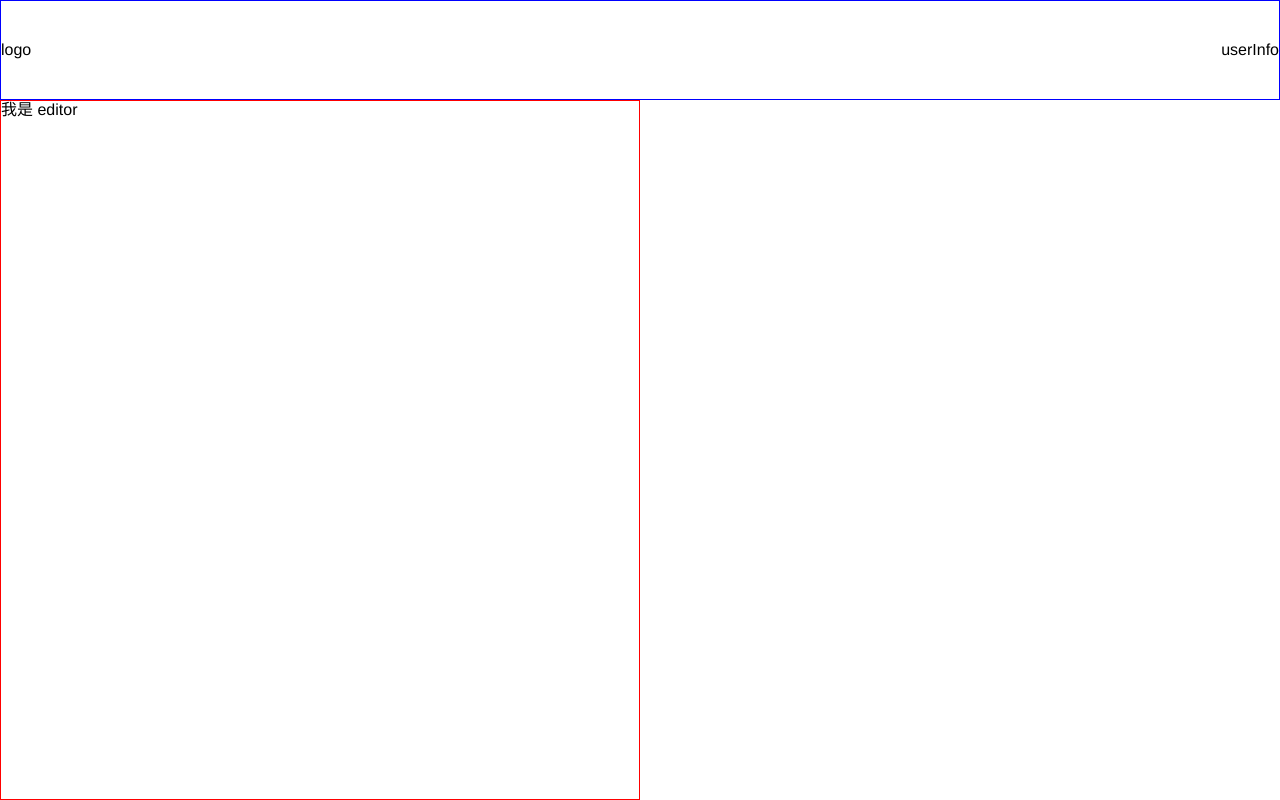
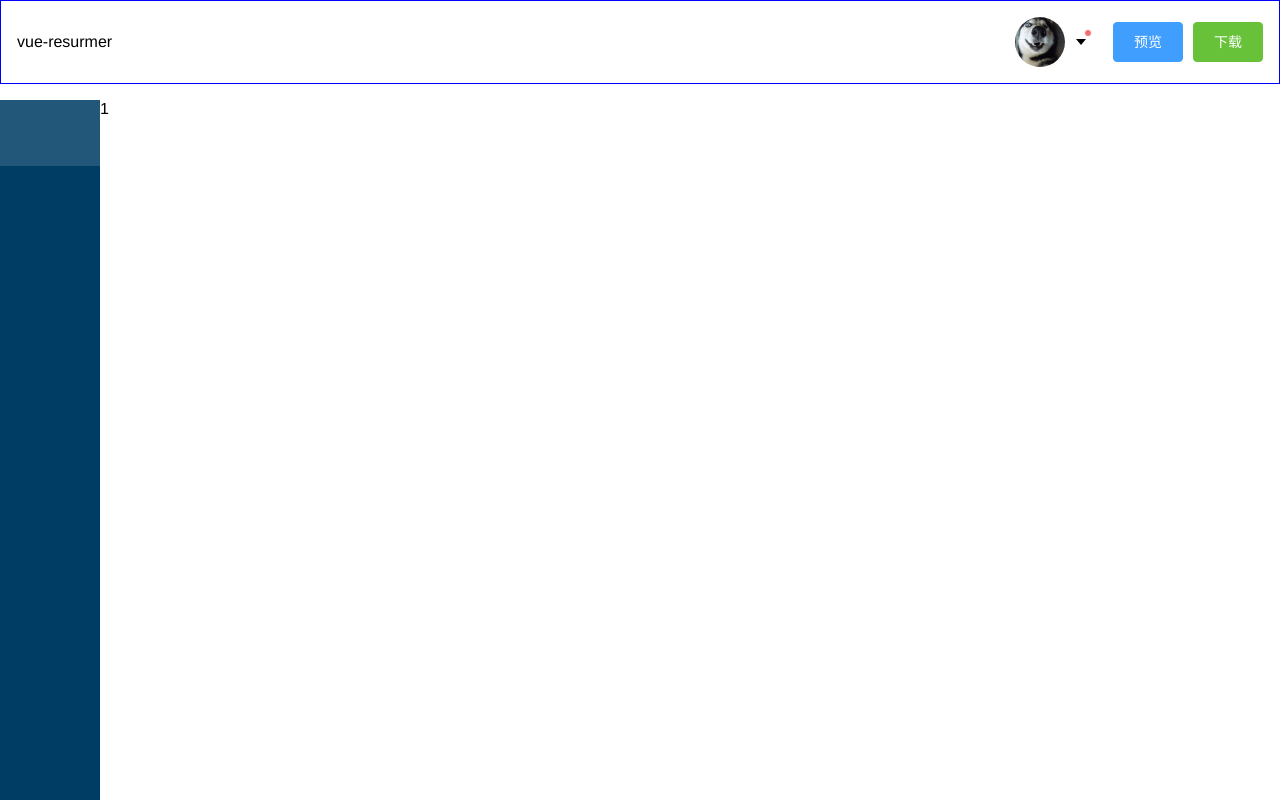
Before and after one commit to Ice-cor/vue-resumer, a Vue app: page / in a window 1280 px wide. Shown: the top 800 px of the page. Built offline with nearby package versions, Linux system fonts and the light colour scheme.

Commit message:
实现tab切换

```diff
--- a/index.html
+++ b/index.html
@@ -4,6 +4,7 @@
     <meta charset="utf-8">
     <meta name="viewport" content="width=device-width,initial-scale=1.0">
     <title>vue-resumer</title>
+    <script src="//at.alicdn.com/t/font_688259_zajqsgzmctnmte29.js"></script>
   </head>
   <body>
     <div id="app"></div>
--- a/src/App.vue
+++ b/src/App.vue
@@ -36,6 +36,6 @@ export default {
 main{
   display: flex;
   flex: 1;
-
+  padding-top: 16px;
 }
 </style>
--- a/src/components/Editor.vue
+++ b/src/components/Editor.vue
@@ -1,19 +1,76 @@
 <template>
-  <div id="editor">
-      我是 editor
-  </div>
+    <div id="editor">
+        <nav>
+            <ol>
+                <li v-bind:class="{active: currentTarget === index}"
+                    v-for="(icon,index) in icons"
+                    v-on:click="currentTarget=index">
+                    <svg class="icon" aria-hidden="true">
+                        <use v-bind:xlink:href="icon"></use>
+                    </svg>
+                </li>
+            </ol>
+        </nav>
+        <ol>
+            <li v-show="currentTarget ===0">1</li>
+            <li v-show="currentTarget ===1">2</li>
+            <li v-show="currentTarget ===2">3</li>
+            <li v-show="currentTarget ===3">4</li>
+            <li v-show="currentTarget ===4">5</li>
+            <li v-show="currentTarget ===5">6</li>
+        </ol>
+    </div>
 </template>
 
 <script>
 export default {
-  name: 'editor'
-}
+  name: "editor",
+  data() {
+    return {
+      icons: [
+        "#icon-wxbzhanghu",
+        "#icon-phone",
+        "#icon-project",
+        "#icon-work0",
+        "#icon-lights",
+        "#icon-info"
+      ],
+      currentTarget: 0
+    };
+  },
+  methods: {
+    log(e) {
+      console.log(e);
+    }
+  }
+};
 </script>
 
-<style scoped>
-    #editor{
-        border: 1px solid red;
-        height: 100%;
-        width: 40em;
+<style scoped lang="scss">
+#editor {
+  height: 100%;
+  width: 40em;
+  margin-right: 40px;
+  display: flex;
+  & nav {
+    background: rgb(0, 61, 100);
+    width: 100px;
+    height: 100%;
+    & li {
+      padding: 16px;
+      text-align: center;
+      cursor: pointer;
     }
+    & li.active {
+      background: rgb(34, 87, 121);
+    }
+  }
+}
+.icon {
+  width: 32px;
+  height: 32px;
+  vertical-align: -0.15em;
+  fill: rgb(200, 200, 200);
+  overflow: hidden;
+}
 </style>
--- a/src/components/Preview.vue
+++ b/src/components/Preview.vue
@@ -12,7 +12,6 @@ export default {
 
 <style scoped>
     #preview{
-        border: 1px solid green;
         height: 100%;
         flex: 1
     }
--- a/src/components/Topbar.vue
+++ b/src/components/Topbar.vue
@@ -1,7 +1,21 @@
 <template>
   <div id="topbar">
-      <div>logo</div>
-      <div>userInfo</div>
+      <div>vue-resurmer</div>
+      <div class="operation">
+          <div class="row row2">
+            <div class="userHead">
+                <img src="../assets/user.jpg" alt="用户头像">
+            </div>
+
+            <el-badge is-dot class="item">
+                 <i class="el-icon-caret-bottom"></i>
+            </el-badge>
+          </div>
+          <div class="row">
+            <el-button type="primary">预览</el-button>
+            <el-button type="success">下载</el-button>
+          </div>
+      </div>
 
   </div>
 </template>
@@ -12,12 +26,33 @@ export default {
 }
 </script>
 
-<style scoped>
+<style scoped lang="scss">
     #topbar{
+        padding: 16px;
         border: 1px solid blue;
-        height: 100px;
         display: flex;
         justify-content: space-between;
         align-items: center;
+            & .operation{
+                display: flex;
+                & .userHead{
+                    width: 50px;
+                    height: 50px;
+                    border-radius: 50%;
+                    margin-right: 8px;
+                    overflow: hidden;
+                    & img{
+                        width: 100%;
+                        }
+                }
+                & .row{
+                    display: flex;
+                    align-items: center;
+                }
+                & .row.row2{
+                    margin-right: 24px;
+                    cursor: pointer;
+                }
+            }
     }
 </style>
```
Also changed, not shown: src/assets/user.jpg (added).
